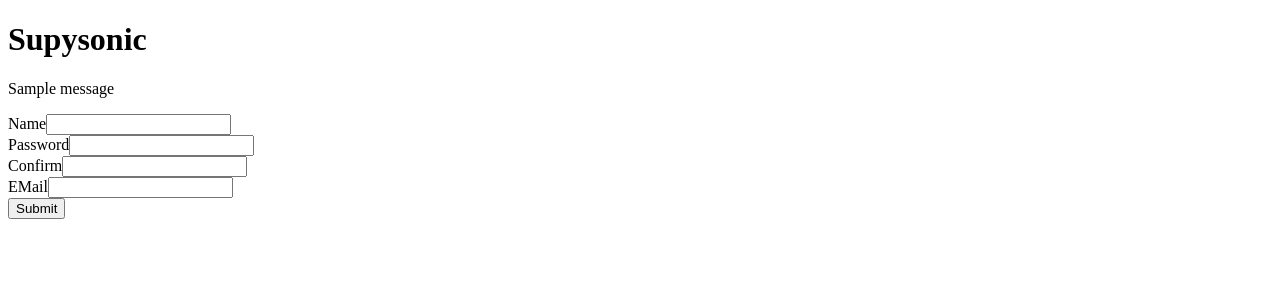
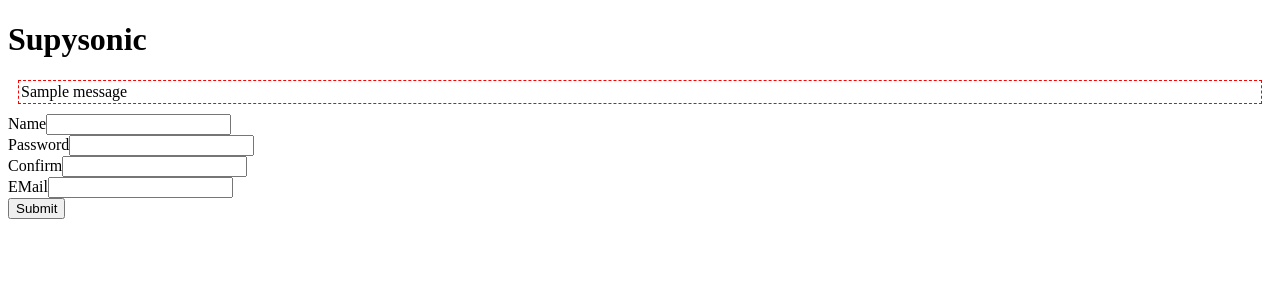
Before and after one commit to spl0k/supysonic, a Flask app: page /adduser in a window 1280 px wide. Shown: the top 300 px of the page. Run offline with Flask 2, Linux system fonts and the light colour scheme; tables that the repository leaves empty hold one stand-in row (values such as "Sample post"); one stand-in notice (Sample message) is shown; parts of the project's set-up code (start-up, migrations or seed data) failed here and were passed over.

Commit message:
Better display of flashed messages

```diff
--- a/templates/layout.html
+++ b/templates/layout.html
@@ -1,11 +1,25 @@
 <!DOCTYPE html>
 <title>Supysonic</title>
+<style>
+	.flash {
+		border: dashed 1px red;
+		padding: 2px;
+		margin: 10px;
+	}
+	.flash p {
+		margin: 0;
+		padding: 0;
+	}
+</style>
 <div class="page">
 	<h1>Supysonic</h1>
+
+	{% if get_flashed_messages() %}
 	<div class="flash">
 		{% for message in get_flashed_messages() %}
-			<p>{{ message }}</p>
+		<p>{{ message }}</p>
 		{% endfor %}
 	</div>
+	{% endif %}
 	{% block body %}{% endblock %}
 </div>
```
